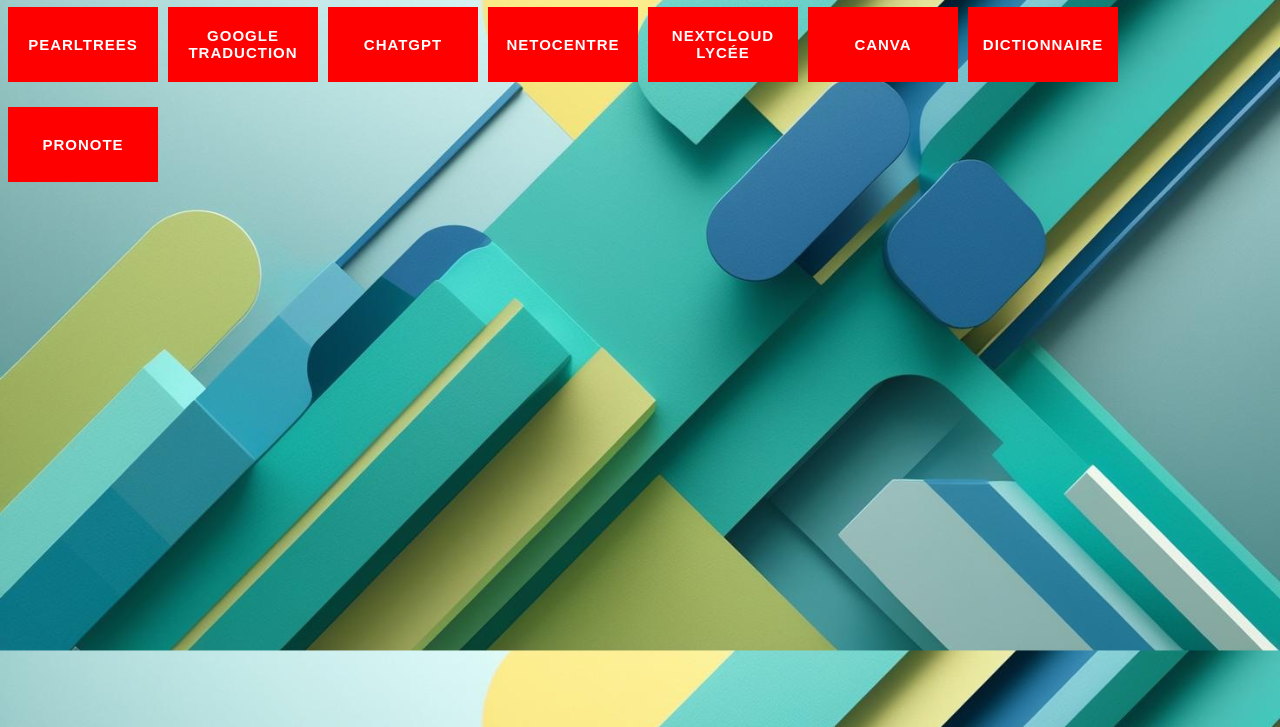
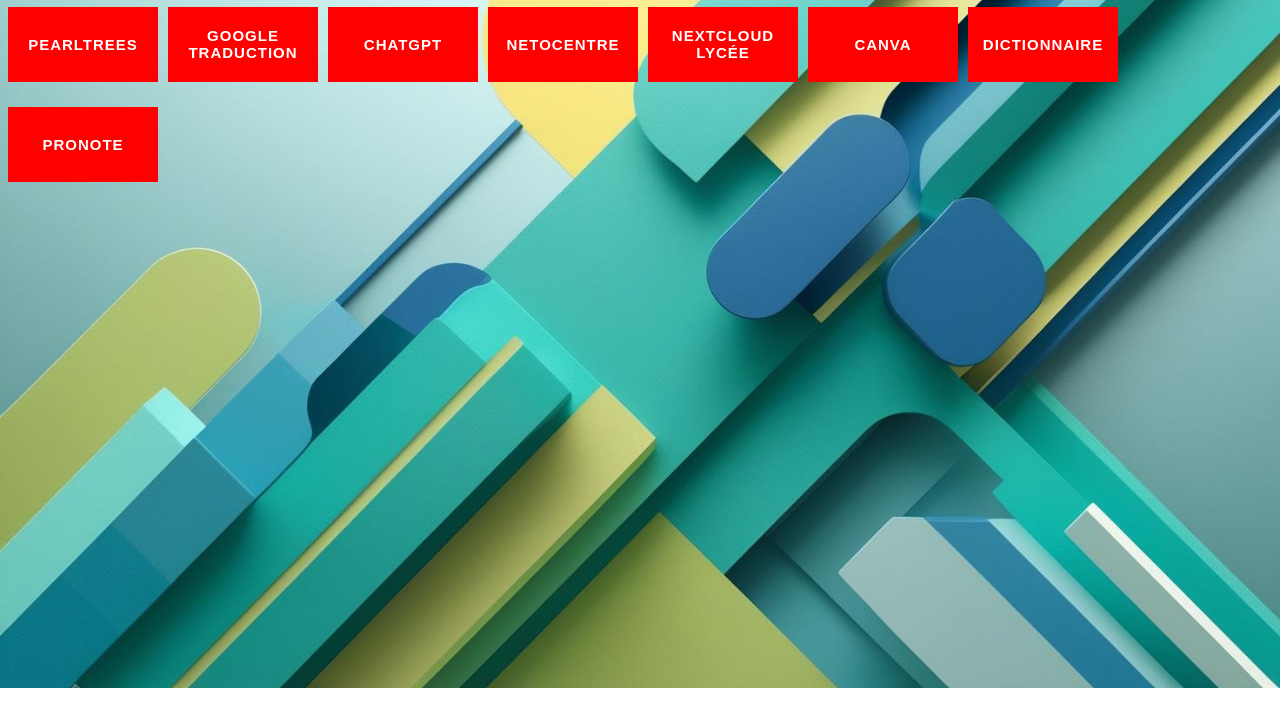
Before and after one commit to SlimX-MC/site, a plain HTML site: page index.html in a window 1280 px wide. Shown: the part 73-800 px from the top of the page. Drawn offline with Linux system fonts and the light colour scheme.

Commit message:
Update style.css

```diff
--- a/Sources/style.css
+++ b/Sources/style.css
@@ -1,9 +1,10 @@
 body {font-family: Arial, Helvetica, sans-serif;
-     background-image:url(images.jpg); no-repeat center center fixed;
--webkit-background-size: cover;
--moz-background-size: cover;
--o-background-size: cover;  background-size: 100vw 100vh;
-background-size: cover ;} /*défini le style des caractères du site */
+     background-image:url(images.jpg);
+      background-size: cover;
+      background-position: center;
+      background-repeat: no-repeat;
+      background-attachment: fixed;
+     }
 
 form {border: 3px solid #ffffff;}
 
```
